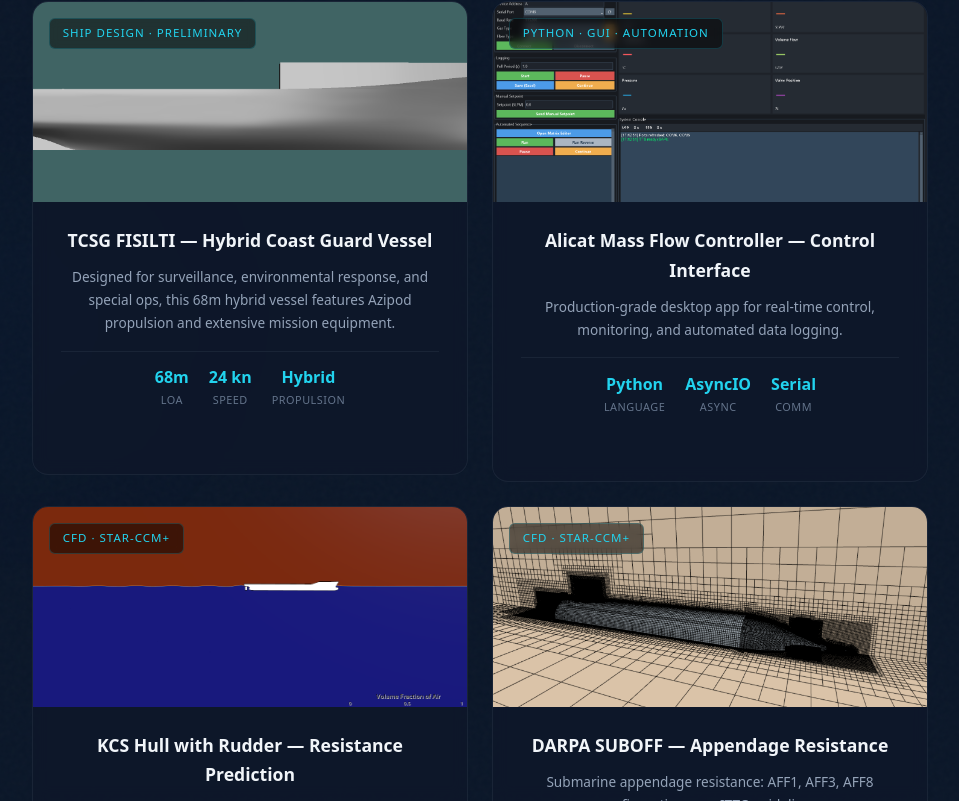
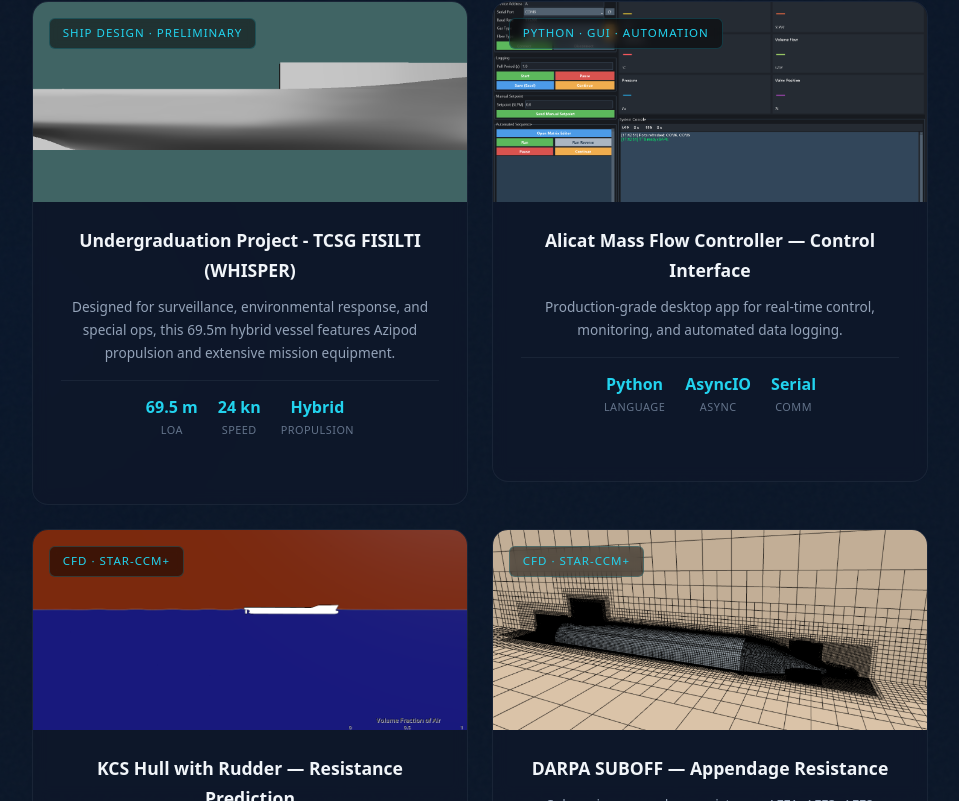
Before and after one commit to muhammetaliyavuz-itu/muhammetaliyavuz-itu.github.io, a Next.js app in the folder portfolio-next/: page / in a window 1280 px wide. Shown: the part 3185-3986 px from the top of the page, without its empty margins (160-1119 px from the left). Built offline with nearby package versions, Linux system fonts and the light colour scheme.

Commit message:
Cleanup project detail button styles

```diff
--- a/portfolio-next/app/cv/page.tsx
+++ b/portfolio-next/app/cv/page.tsx
@@ -139,7 +139,7 @@ export default function CVPage() {
                             <div className="space-y-6 max-w-[95%]">
                                 <div>
                                     <h3 className="font-bold text-slate-900 text-[0.95rem]">TCSG FISILTI — Hybrid Coast Guard Vessel</h3>
-                                    <p className="text-[0.85rem] text-slate-700 font-medium mt-1 leading-relaxed">Commanded preliminary design of a 68m hybrid propulsion vessel tailored for surveillance, special ops, and environmental response.</p>
+                                    <p className="text-[0.85rem] text-slate-700 font-medium mt-1 leading-relaxed">Commanded preliminary design of a 69.5m hybrid propulsion vessel tailored for surveillance, special ops, and environmental response.</p>
                                 </div>
                                 <div>
                                     <h3 className="font-bold text-slate-900 text-[0.95rem]">KCS Hull with Rudder</h3>
--- a/portfolio-next/app/data/projects.ts
+++ b/portfolio-next/app/data/projects.ts
@@ -58,15 +58,15 @@ export interface Project {
 export const projects: Project[] = [
     {
         id: "tcsg",
-        title: "TCSG FISILTI — Hybrid Coast Guard Vessel",
+        title: "Undergraduation Project - TCSG FISILTI (WHISPER)",
         shortDesc:
-            "Designed for surveillance, environmental response, and special ops, this 68m hybrid vessel features Azipod propulsion and extensive mission equipment.",
+            "Designed for surveillance, environmental response, and special ops, this 69.5m hybrid vessel features Azipod propulsion and extensive mission equipment.",
         badge: "Ship Design · Preliminary",
         image: "/images/projects/undergraduation/side_view.png",
         imageStyle: "object-contain p-2",
         gradient: "from-slate-800 to-slate-950",
         metrics: [
-            { value: "68m", label: "LOA" },
+            { value: "69.5 m", label: "LOA" },
             { value: "24 kn", label: "Speed" },
             { value: "Hybrid", label: "Propulsion" },
         ],
--- a/portfolio-next/public/docs/cv.html
+++ b/portfolio-next/public/docs/cv.html
@@ -504,7 +504,7 @@
 
                         <div class="proj-item">
                             <span class="proj-name">TCSG FISILTI — Hybrid Coast Guard Vessel</span><br>
-                            <span class="proj-desc">Preliminary design of a 68m hybrid vessel with Counter Rotating
+                            <span class="proj-desc">Preliminary design of a 69.5m hybrid vessel with Counter Rotating
                                 Azipod propulsion, 24 kn max speed, 63 crew capacity</span>
                         </div>
 
```
Also changed, not shown: 2 other files (tests, documents, lock files or other folders).
